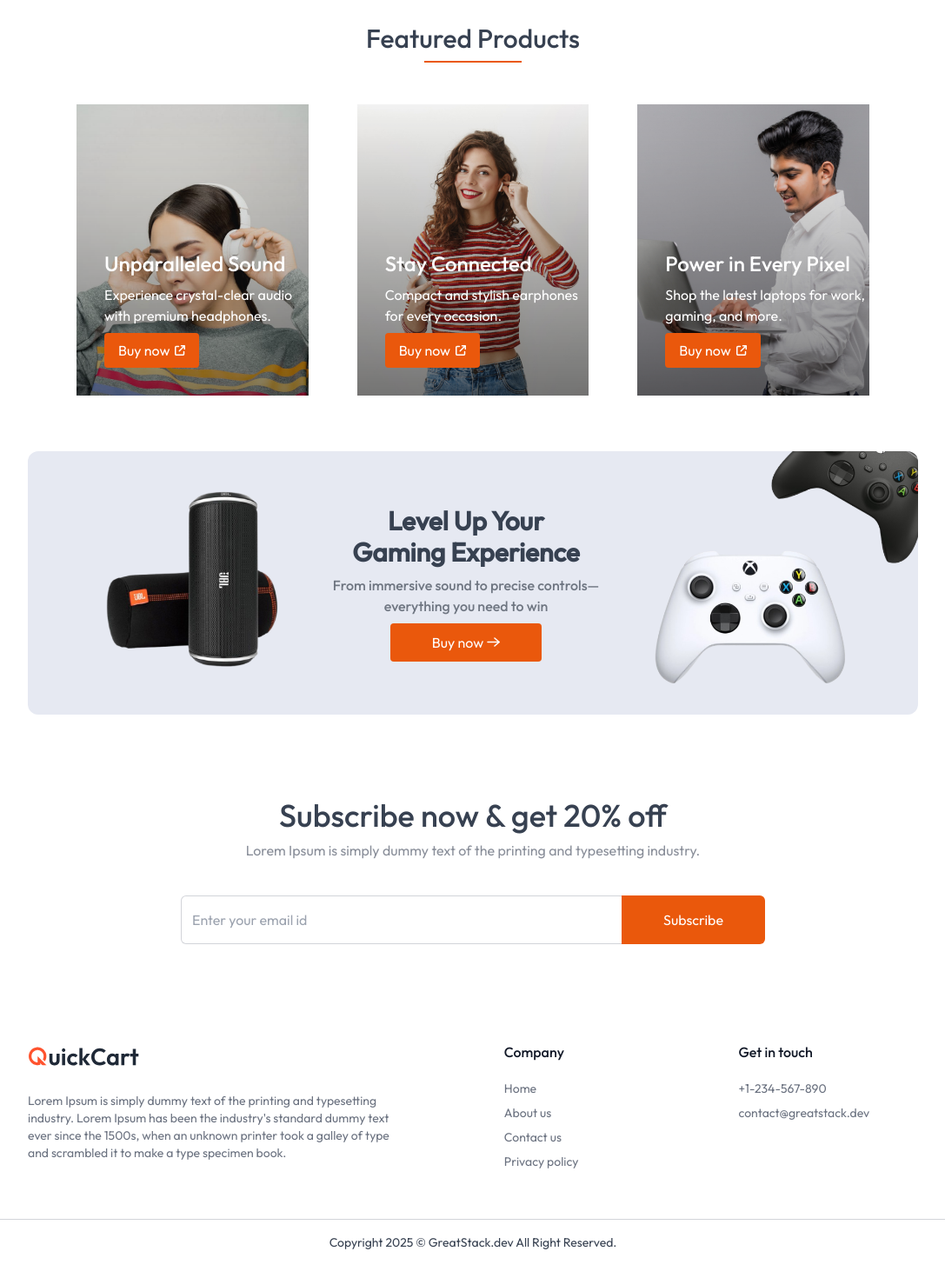
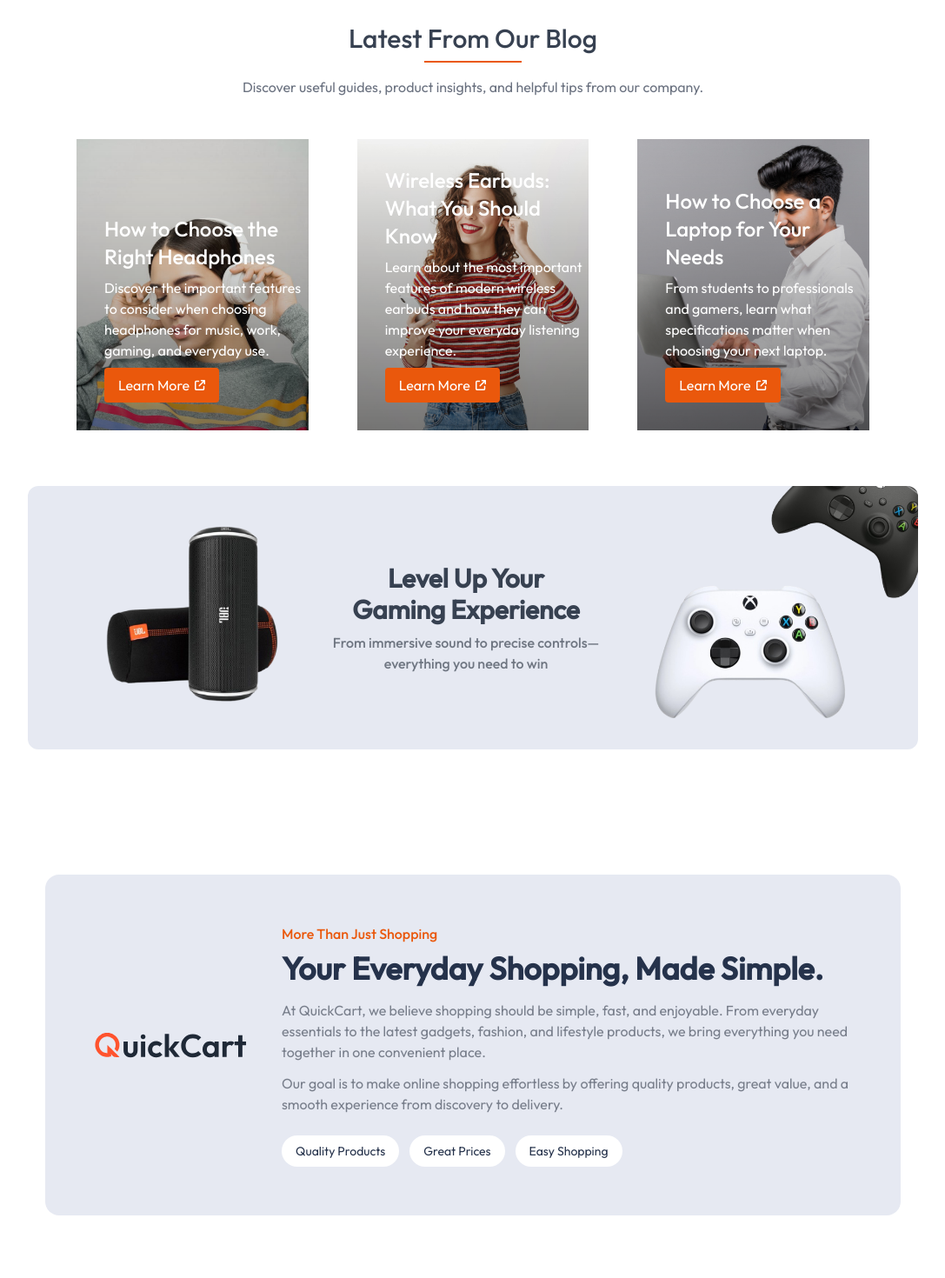
Before and after one commit to Princeraj0604/QuickCart, a Next.js app: page / in a window 1280 px wide. Shown: the part 760-2230 px from the top of the page at 87% size, without its empty margins (96-1183 px from the left). Built offline with nearby package versions, Linux system fonts and the light colour scheme; no server answers; the database is empty.

Commit message:
production_v2.3

```diff
--- /dev/null
+++ b/app/shop/page.jsx
@@ -0,0 +1,106 @@
+"use client";
+
+import React from "react";
+import Image from "next/image";
+import { useSearchParams } from "next/navigation";
+import Navbar from "@/components/Navbar";
+
+const Shop = () => {
+  const searchParams = useSearchParams();
+
+  const blogParam = searchParams.get("blog");
+
+  if (!blogParam) {
+    return (
+      <>
+        <Navbar />
+
+        <div className="min-h-screen flex items-center justify-center">
+          <div className="text-center">
+            <h1 className="text-3xl font-semibold text-gray-700">
+              Blog Not Found
+            </h1>
+
+            <p className="text-gray-500 mt-2">
+              Please select an article from our latest blogs.
+            </p>
+          </div>
+        </div>
+      </>
+    );
+  }
+
+  let blog;
+
+  try {
+    blog = JSON.parse(decodeURIComponent(blogParam));
+  } catch (error) {
+    return (
+      <>
+        <Navbar />
+
+        <div className="min-h-screen flex items-center justify-center">
+          <div className="text-center">
+            <h1 className="text-3xl font-semibold text-gray-700">
+              Something went wrong
+            </h1>
+
+            <p className="text-gray-500 mt-2">
+              Unable to load this article.
+            </p>
+          </div>
+        </div>
+      </>
+    );
+  }
+
+  return (
+    <>
+      <Navbar />
+
+      <main className="min-h-screen bg-gray-50 px-4 py-12 md:px-10 lg:px-32">
+        <article className="max-w-5xl mx-auto bg-white rounded-2xl shadow-sm overflow-hidden">
+          {/* Blog Image */}
+          <div className="w-full">
+            <Image
+              src={blog.image}
+              alt={blog.title}
+              width={1280}
+              height={720}
+              className="w-full h-auto object-cover"
+            />
+          </div>
+
+          {/* Blog Content */}
+          <div className="px-6 py-8 md:px-12 md:py-12">
+            <p className="text-sm text-orange-600 font-medium uppercase tracking-wide">
+              Latest From Our Blog
+            </p>
+
+            <h1 className="text-3xl md:text-5xl font-semibold text-gray-800 mt-3">
+              {blog.title}
+            </h1>
+
+            <div className="w-20 h-0.5 bg-orange-600 mt-5 mb-8"></div>
+
+            <p className="text-lg text-gray-600 leading-8">
+              {blog.description}
+            </p>
+
+            <div className="mt-8">
+              <h2 className="text-2xl font-semibold text-gray-800 mb-4">
+                About This Article
+              </h2>
+
+              <p className="text-gray-600 leading-8 text-base md:text-lg">
+                {blog.fullDescription}
+              </p>
+            </div>
+          </div>
+        </article>
+      </main>
+    </>
+  );
+};
+
+export default Shop;
--- a/components/Banner.jsx
+++ b/components/Banner.jsx
@@ -17,10 +17,10 @@
         <p className="max-w-[343px] font-medium text-gray-800/60">
           From immersive sound to precise controls—everything you need to win
         </p>
-        <button className="group flex items-center justify-center gap-1 px-12 py-2.5 bg-orange-600 rounded text-white">
+        {/* <button className="group flex items-center justify-center gap-1 px-12 py-2.5 bg-orange-600 rounded text-white">
           Buy now
           <Image className="group-hover:translate-x-1 transition" src={assets.arrow_icon_white} alt="arrow_icon_white" />
-        </button>
+        </button> */}
       </div>
       <Image
         className="hidden md:block max-w-80"
--- a/components/FeaturedProduct.jsx
+++ b/components/FeaturedProduct.jsx
@@ -1,51 +1,91 @@
+"use client";
+
 import React from "react";
+import Image from "next/image";
+import { useRouter } from "next/navigation";
 import { assets } from "@/assets/assets";
-import Image from "next/image";
 
-const products = [
+const blogs = [
   {
     id: 1,
     image: assets.girl_with_headphone_image,
-    title: "Unparalleled Sound",
-    description: "Experience crystal-clear audio with premium headphones.",
+    title: "How to Choose the Right Headphones",
+    description:
+      "Discover the important features to consider when choosing headphones for music, work, gaming, and everyday use.",
+    fullDescription:
+      "Choosing the right headphones depends on your daily needs, comfort, sound quality, battery life, and connectivity. In this guide, we explain the key things you should consider before buying headphones. From wireless connectivity and battery performance to audio quality and comfort, understanding these features can help you make a better decision.",
   },
   {
     id: 2,
     image: assets.girl_with_earphone_image,
-    title: "Stay Connected",
-    description: "Compact and stylish earphones for every occasion.",
+    title: "Wireless Earbuds: What You Should Know",
+    description:
+      "Learn about the most important features of modern wireless earbuds and how they can improve your everyday listening experience.",
+    fullDescription:
+      "Wireless earbuds have become an important part of everyday life. They are compact, easy to carry, and provide a convenient listening experience. Before choosing a pair, you should consider sound quality, battery life, charging speed, comfort, Bluetooth connectivity, and microphone quality. This article explains these features in simple terms.",
   },
   {
     id: 3,
     image: assets.boy_with_laptop_image,
-    title: "Power in Every Pixel",
-    description: "Shop the latest laptops for work, gaming, and more.",
+    title: "How to Choose a Laptop for Your Needs",
+    description:
+      "From students to professionals and gamers, learn what specifications matter when choosing your next laptop.",
+    fullDescription:
+      "Choosing a laptop can be difficult because there are many specifications to compare. Processor performance, RAM, storage, display quality, battery life, and portability all play an important role. Students may prefer a lightweight laptop with good battery life, while professionals and gamers may need more powerful hardware. This guide will help you understand the major specifications before making a decision.",
   },
 ];
 
 const FeaturedProduct = () => {
+  const router = useRouter();
+
+  const handleLearnMore = (blog) => {
+    const blogData = encodeURIComponent(JSON.stringify(blog));
+
+    router.push(`/shop?blog=${blogData}`);
+  };
+
   return (
     <div className="mt-14">
       <div className="flex flex-col items-center">
-        <p className="text-3xl font-medium">Featured Products</p>
+        <p className="text-3xl font-medium">Latest From Our Blog</p>
+
         <div className="w-28 h-0.5 bg-orange-600 mt-2"></div>
+
+        <p className="text-gray-500 text-center max-w-2xl mt-4">
+          Discover useful guides, product insights, and helpful tips from our
+          company.
+        </p>
       </div>
 
       <div className="grid grid-cols-1 sm:grid-cols-2 lg:grid-cols-3 gap-8 lg:gap-14 mt-12 md:px-14 px-4">
-        {products.map(({ id, image, title, description }) => (
-          <div key={id} className="relative group">
+        {blogs.map((blog) => (
+          <div key={blog.id} className="relative group overflow-hidden">
             <Image
-              src={image}
-              alt={title}
+              src={blog.image}
+              alt={blog.title}
               className="group-hover:brightness-75 transition duration-300 w-full h-auto object-cover"
             />
+
             <div className="group-hover:-translate-y-4 transition duration-300 absolute bottom-8 left-8 text-white space-y-2">
-              <p className="font-medium text-xl lg:text-2xl">{title}</p>
-              <p className="text-sm lg:text-base leading-5 max-w-60">
-                {description}
+              <p className="font-medium text-xl lg:text-2xl">
+                {blog.title}
               </p>
-              <button className="flex items-center gap-1.5 bg-orange-600 px-4 py-2 rounded">
-                Buy now <Image className="h-3 w-3" src={assets.redirect_icon} alt="Redirect Icon" />
+
+              <p className="text-sm lg:text-base leading-5 max-w-72">
+                {blog.description}
+              </p>
+
+              <button
+                onClick={() => handleLearnMore(blog)}
+                className="flex items-center gap-1.5 bg-orange-600 px-4 py-2 rounded hover:bg-orange-700 transition"
+              >
+                Learn More
+
+                <Image
+                  className="h-3 w-3"
+                  src={assets.redirect_icon}
+                  alt="Redirect Icon"
+                />
               </button>
             </div>
           </div>
--- a/components/Footer.jsx
+++ b/components/Footer.jsx
@@ -9,10 +9,11 @@
         <div className="w-4/5">
           <Image className="w-28 md:w-32" src={assets.logo} alt="logo" />
           <p className="mt-6 text-sm">
-            Lorem Ipsum is simply dummy text of the printing and typesetting
-            industry. Lorem Ipsum has been the industry's standard dummy text
-            ever since the 1500s, when an unknown printer took a galley of type
-            and scrambled it to make a type specimen book.
+            QuickCart is your trusted online shopping destination, bringing quality
+  products, great value, and everyday convenience all in one place. From
+  the latest electronics and gadgets to fashion, home essentials, and
+  lifestyle products, we make it easy to discover what you need and get it
+  delivered to your doorstep.
           </p>
         </div>
 
@@ -40,14 +41,14 @@
           <div>
             <h2 className="font-medium text-gray-900 mb-5">Get in touch</h2>
             <div className="text-sm space-y-2">
-              <p>+1-234-567-890</p>
-              <p>contact@greatstack.dev</p>
+              <p>+91 6205270749</p>
+              <p>contact@princeraj.dev</p>
             </div>
           </div>
         </div>
       </div>
       <p className="py-4 text-center text-xs md:text-sm">
-        Copyright 2025 © GreatStack.dev All Right Reserved.
+        Copyright 2026 © princeraj.dev All Right Reserved.
       </p>
     </footer>
   );
--- a/components/HeaderSlider.jsx
+++ b/components/HeaderSlider.jsx
@@ -1,6 +1,7 @@
 import React, { useState, useEffect } from "react";
 import { assets } from "@/assets/assets";
 import Image from "next/image";
+import Link from "next/link";
 
 const HeaderSlider = () => {
   const sliderData = [
@@ -8,24 +9,27 @@
       id: 1,
       title: "Experience Pure Sound - Your Perfect Headphones Awaits!",
       offer: "Limited Time Offer 30% Off",
-      buttonText1: "Buy now",
-      buttonText2: "Find more",
+      // buttonText1: "Buy now",
+      // buttonText2: "Find more",
+      buttonText: "Find more",
       imgSrc: assets.header_headphone_image,
     },
     {
       id: 2,
       title: "Next-Level Gaming Starts Here - Discover PlayStation 5 Today!",
       offer: "Hurry up only few lefts!",
-      buttonText1: "Shop Now",
-      buttonText2: "Explore Deals",
+      // buttonText1: "Shop Now",
+      // buttonText2: "Explore Deals",
+      buttonText: "Explore Deals",
       imgSrc: assets.header_playstation_image,
     },
     {
       id: 3,
       title: "Power Meets Elegance - Apple MacBook Pro is Here for you!",
       offer: "Exclusive Deal 40% Off",
-      buttonText1: "Order Now",
-      buttonText2: "Learn More",
+      // buttonText1: "Order Now",
+      // buttonText2: "Learn More",
+      buttonText: "Learn More",
       imgSrc: assets.header_macbook_image,
     },
   ];
@@ -61,7 +65,7 @@
               <h1 className="max-w-lg md:text-[40px] md:leading-[48px] text-2xl font-semibold">
                 {slide.title}
               </h1>
-              <div className="flex items-center mt-4 md:mt-6 ">
+              {/* <div className="flex items-center mt-4 md:mt-6 ">
                 <button className="md:px-10 px-7 md:py-2.5 py-2 bg-orange-600 rounded-full text-white font-medium">
                   {slide.buttonText1}
                 </button>
@@ -69,6 +73,14 @@
                   {slide.buttonText2}
                   <Image className="group-hover:translate-x-1 transition" src={assets.arrow_icon} alt="arrow_icon" />
                 </button>
+              </div> */}
+              <div className="flex items-center mt-4 md:mt-6">
+                <Link href="/all-products"
+                  className="group flex items-center gap-2 md:px-10 px-7 md:py-2.5 py-2 bg-orange-600 rounded-full text-white font-medium">
+                  {slide.buttonText}
+                {/* <Image className="group-hover:translate-x-1 transition"
+                  src={assets.arrow_icon} alt="arrow_icon"/> */}
+                </Link>
               </div>
             </div>
             <div className="flex items-center flex-1 justify-center">
--- a/components/NewsLetter.jsx
+++ b/components/NewsLetter.jsx
@@ -1,26 +1,69 @@
 import React from "react";
+import Image from "next/image";
+import { assets } from "@/assets/assets";
 
 const NewsLetter = () => {
   return (
-    <div className="flex flex-col items-center justify-center text-center space-y-2 pt-8 pb-14">
-      <h1 className="md:text-4xl text-2xl font-medium">
-        Subscribe now & get 20% off
-      </h1>
-      <p className="md:text-base text-gray-500/80 pb-8">
-        Lorem Ipsum is simply dummy text of the printing and typesetting
-        industry.
-      </p>
-      <div className="flex items-center justify-between max-w-2xl w-full md:h-14 h-12">
-        <input
-          className="border border-gray-500/30 rounded-md h-full border-r-0 outline-none w-full rounded-r-none px-3 text-gray-500"
-          type="text"
-          placeholder="Enter your email id"
-        />
-        <button className="md:px-12 px-8 h-full text-white bg-orange-600 rounded-md rounded-l-none">
-          Subscribe
-        </button>
+    <section className="w-full py-14 md:py-20">
+      <div className="max-w-6xl mx-auto px-5">
+        <div className="bg-[#E6E9F2] rounded-2xl px-6 py-10 md:px-14 md:py-14">
+
+          <div className="flex flex-col md:flex-row items-center gap-10">
+
+            {/* Logo */}
+            <div className="flex-shrink-0 flex items-center justify-center">
+              <Image
+                src={assets.logo}
+                alt="QuickCart Logo"
+                width={180}
+                height={60}
+                className="w-36 md:w-44 h-auto"
+              />
+            </div>
+
+            {/* About Content */}
+            <div className="text-center md:text-left">
+              <p className="text-orange-600 font-medium mb-2">
+                More Than Just Shopping
+              </p>
+
+              <h2 className="text-2xl md:text-4xl font-semibold text-[#25324B] mb-4">
+                Your Everyday Shopping, Made Simple.
+              </h2>
+
+              <p className="text-gray-500/90 text-sm md:text-base leading-7 max-w-3xl">
+                At QuickCart, we believe shopping should be simple, fast, and
+                enjoyable. From everyday essentials to the latest gadgets,
+                fashion, and lifestyle products, we bring everything you need
+                together in one convenient place.
+              </p>
+
+              <p className="text-gray-500/90 text-sm md:text-base leading-7 max-w-3xl mt-3">
+                Our goal is to make online shopping effortless by offering
+                quality products, great value, and a smooth experience from
+                discovery to delivery.
+              </p>
+
+              {/* Small highlights */}
+              <div className="flex flex-wrap justify-center md:justify-start gap-3 mt-6">
+                <span className="px-4 py-2 bg-white rounded-full text-sm text-[#25324B]">
+                  Quality Products
+                </span>
+
+                <span className="px-4 py-2 bg-white rounded-full text-sm text-[#25324B]">
+                  Great Prices
+                </span>
+
+                <span className="px-4 py-2 bg-white rounded-full text-sm text-[#25324B]">
+                  Easy Shopping
+                </span>
+              </div>
+            </div>
+
+          </div>
+        </div>
       </div>
-    </div>
+    </section>
   );
 };
 
```
